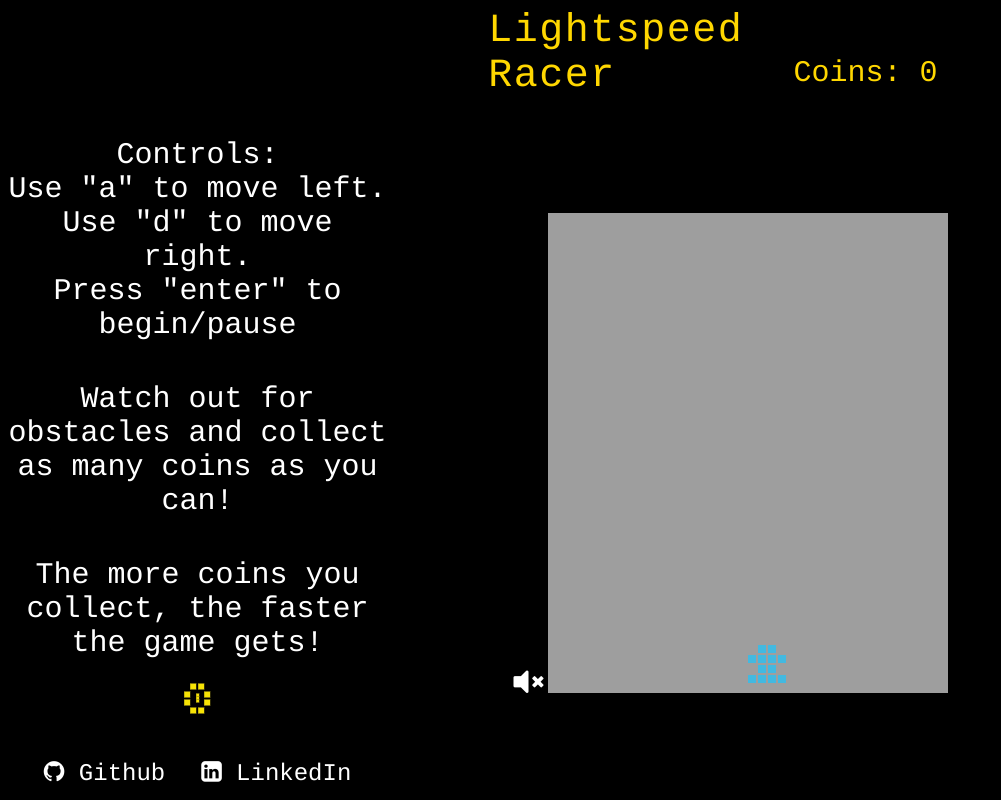
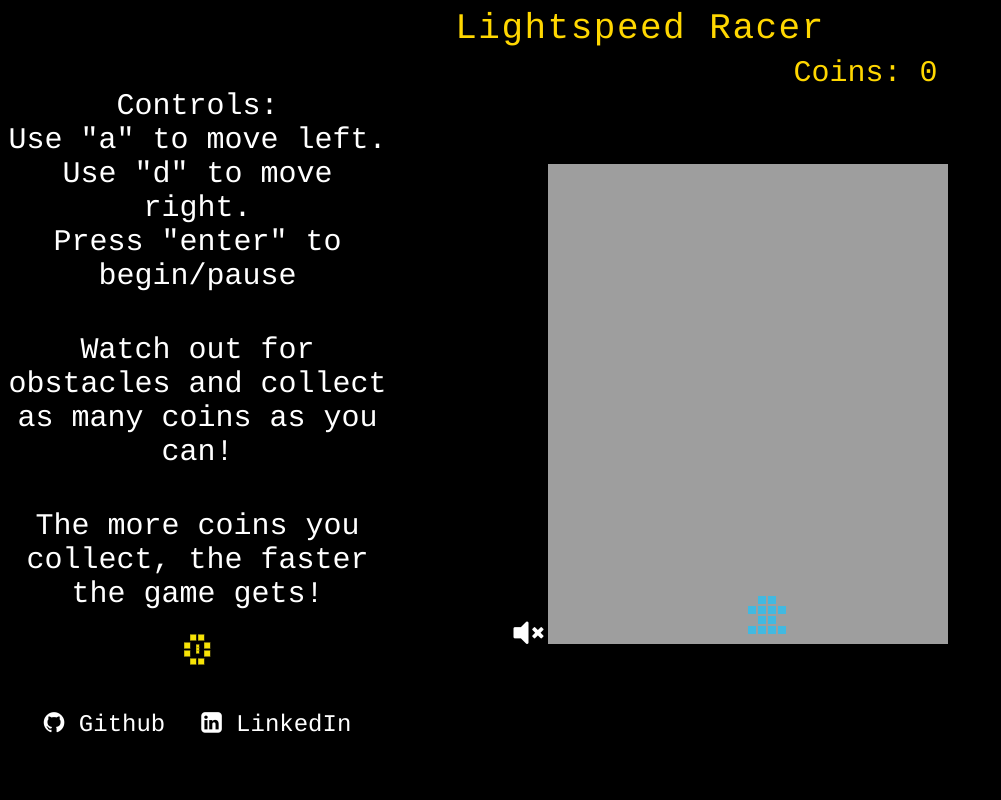
Before and after one commit to Brent1LT/LightSpeed-Racer, a website built with webpack: page index.html in a window 1280 px wide. Shown: the whole page, without its empty margins (0-1001 px from the left). Built offline with nearby package versions, Linux system fonts and the light colour scheme.

Commit message:
Fix title

```diff
--- a/app/assets/stylesheets/game.css
+++ b/app/assets/stylesheets/game.css
@@ -8,10 +8,11 @@ body {
 }
 
 .title{
-  font-size: 40px;
+  font-size: 36px;
   color: gold;
-  width: 24%;
-  margin: auto;
+  text-align: center;
+  /* width: 24%; */
+  /* margin: auto; */
   font-family: 'Courier', Courier, monospace;
   margin-bottom: 15px;
   letter-spacing: 1.5px;
```
